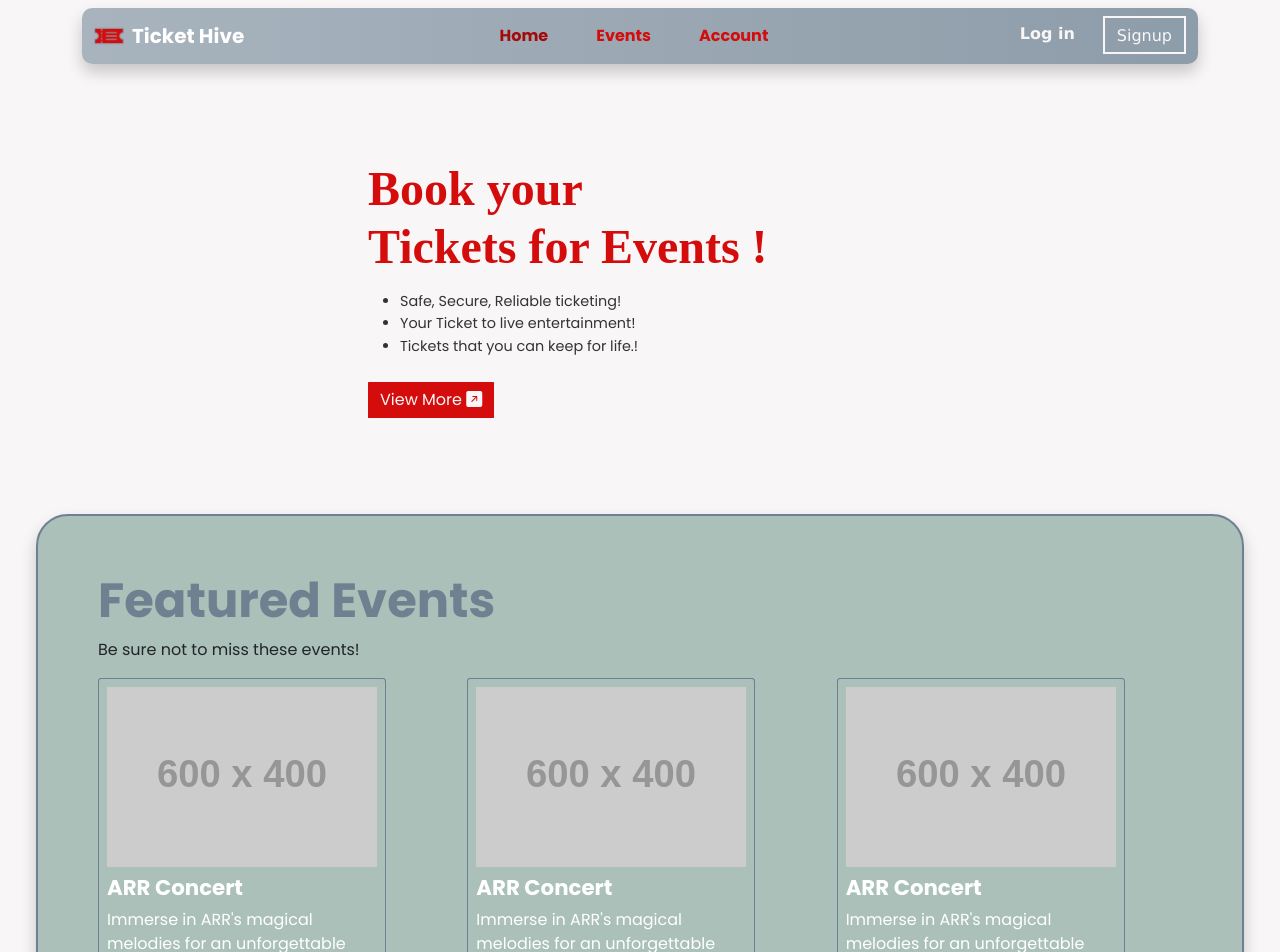
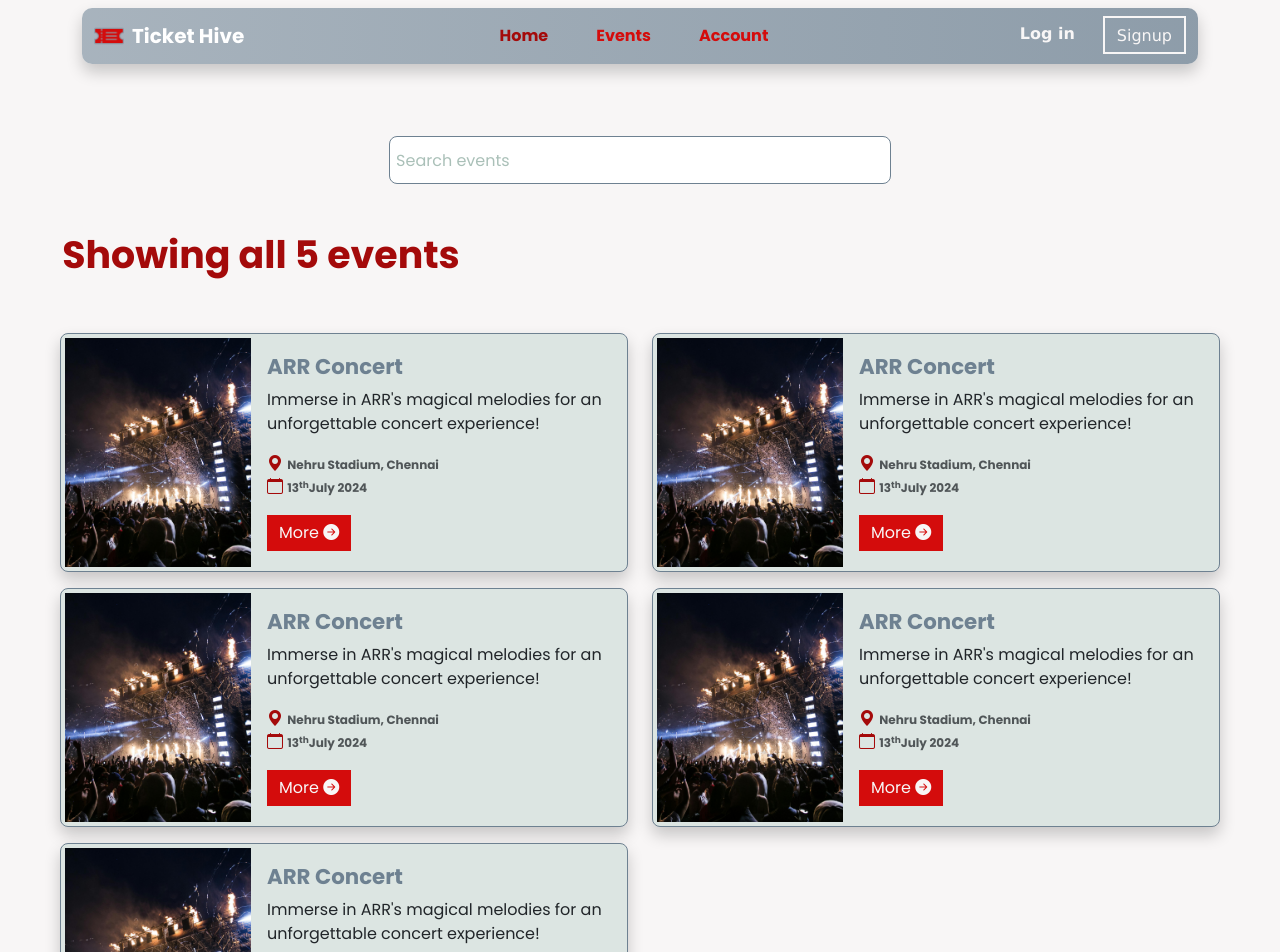
Before and after one commit to santhosh-vairamuthu/tickethive-dapp, a React (Create React App) app: page / in a window 1280 px wide. Shown: the top 952 px of the page. Built offline with nearby package versions, Linux system fonts and the light colour scheme; a web font is replaced by a local one.

Commit message:
event page completed

```diff
--- /dev/null
+++ b/src/Events.js
@@ -0,0 +1,119 @@
+import React from 'react'
+
+const Events = () => {
+    return (
+        <div className='container-fluid Event'>
+
+            <form className='formSearch mt-5 mb-4'>
+                <label htmlFor='searchField'></label>
+                <input id="searchField" name="searchField" type="text" placeholder=' Search events' onChange={(e) => { e.preventDefault(); }}></input>
+            </form>
+
+            <h3 className='mt-5 mb-2'>Showing all 5 events</h3>
+
+            <div className=' p-5 row row-cols-2 '>
+                <div className='col'>
+                    <div className="card mb-3 col p-1 rounded-3" >
+                        <div className="row g-0">
+                            <div className="col-md-4">
+                                <img src="assets/banner.jpeg" alt="..." />
+                            </div>
+                            <div className="col-md-8">
+                                <div className="card-body">
+                                    <h5 className="card-title">ARR Concert</h5>
+                                    <p className="card-text ">Immerse in ARR's magical melodies for an unforgettable concert experience!</p>
+                                    <p className="card-text" style={{marginBottom : "-0.2%"}}><i class="bi bi-geo-alt-fill"></i> <small className="text-body-secondary fw-bolder"> Nehru Stadium, Chennai</small></p>
+                                    <p className="card-text"><i class="bi bi-calendar"></i> <small className="text-body-secondary fw-bolder"> 13<sup>th</sup>July 2024</small></p>
+                                    {/* eslint-disable-next-line jsx-a11y/anchor-is-valid */}
+                                    <a href="#" className='btn'>More <i class="bi bi-arrow-right-circle-fill"></i></a>
+                                </div>
+                            </div>
+                        </div>
+                    </div>
+                </div>
+
+                <div className='col'>
+                    <div className="card mb-3 col p-1 rounded-3" >
+                        <div className="row g-0">
+                            <div className="col-md-4">
+                                <img src="assets/banner.jpeg" alt="..." />
+                            </div>
+                            <div className="col-md-8">
+                                <div className="card-body">
+                                    <h5 className="card-title">ARR Concert</h5>
+                                    <p className="card-text ">Immerse in ARR's magical melodies for an unforgettable concert experience!</p>
+                                    <p className="card-text" style={{marginBottom : "-0.2%"}}><i class="bi bi-geo-alt-fill"></i> <small className="text-body-secondary fw-bolder"> Nehru Stadium, Chennai</small></p>
+                                    <p className="card-text"><i class="bi bi-calendar"></i> <small className="text-body-secondary fw-bolder"> 13<sup>th</sup>July 2024</small></p>
+                                    {/* eslint-disable-next-line jsx-a11y/anchor-is-valid */}
+                                    <a href="#" className='btn'>More <i class="bi bi-arrow-right-circle-fill"></i></a>
+                                </div>
+                            </div>
+                        </div>
+                    </div>
+                </div>
+
+                <div className='col'>
+                    <div className="card mb-3 col p-1 rounded-3" >
+                        <div className="row g-0">
+                            <div className="col-md-4">
+                                <img src="assets/banner.jpeg" alt="..." />
+                            </div>
+                            <div className="col-md-8">
+                                <div className="card-body">
+                                    <h5 className="card-title">ARR Concert</h5>
+                                    <p className="card-text ">Immerse in ARR's magical melodies for an unforgettable concert experience!</p>
+                                    <p className="card-text" style={{marginBottom : "-0.2%"}}><i class="bi bi-geo-alt-fill"></i> <small className="text-body-secondary fw-bolder"> Nehru Stadium, Chennai</small></p>
+                                    <p className="card-text"><i class="bi bi-calendar"></i> <small className="text-body-secondary fw-bolder"> 13<sup>th</sup>July 2024</small></p>
+                                    {/* eslint-disable-next-line jsx-a11y/anchor-is-valid */}
+                                    <a href="#" className='btn'>More <i class="bi bi-arrow-right-circle-fill"></i></a>
+                                </div>
+                            </div>
+                        </div>
+                    </div>
+                </div>
+
+                <div className='col'>
+                    <div className="card mb-3 col p-1 rounded-3" >
+                        <div className="row g-0">
+                            <div className="col-md-4">
+                                <img src="assets/banner.jpeg" alt="..." />
+                            </div>
+                            <div className="col-md-8">
+                                <div className="card-body">
+                                    <h5 className="card-title">ARR Concert</h5>
+                                    <p className="card-text ">Immerse in ARR's magical melodies for an unforgettable concert experience!</p>
+                                    <p className="card-text" style={{marginBottom : "-0.2%"}}><i class="bi bi-geo-alt-fill"></i> <small className="text-body-secondary fw-bolder"> Nehru Stadium, Chennai</small></p>
+                                    <p className="card-text"><i class="bi bi-calendar"></i> <small className="text-body-secondary fw-bolder"> 13<sup>th</sup>July 2024</small></p>
+                                    {/* eslint-disable-next-line jsx-a11y/anchor-is-valid */}
+                                    <a href="#" className='btn'>More <i class="bi bi-arrow-right-circle-fill"></i></a>
+                                </div>
+                            </div>
+                        </div>
+                    </div>
+                </div>
+
+                <div className='col'>
+                    <div className="card mb-3 col p-1 rounded-3" >
+                        <div className="row g-0">
+                            <div className="col-md-4">
+                                <img src="assets/banner.jpeg" alt="..." />
+                            </div>
+                            <div className="col-md-8">
+                                <div className="card-body">
+                                    <h5 className="card-title">ARR Concert</h5>
+                                    <p className="card-text ">Immerse in ARR's magical melodies for an unforgettable concert experience!</p>
+                                    <p className="card-text" style={{marginBottom : "-0.2%"}}><i class="bi bi-geo-alt-fill"></i> <small className="text-body-secondary fw-bolder"> Nehru Stadium, Chennai</small></p>
+                                    <p className="card-text"><i class="bi bi-calendar"></i> <small className="text-body-secondary fw-bolder"> 13<sup>th</sup>July 2024</small></p>
+                                    {/* eslint-disable-next-line jsx-a11y/anchor-is-valid */}
+                                    <a href="#" className='btn'>More <i class="bi bi-arrow-right-circle-fill"></i></a>
+                                </div>
+                            </div>
+                        </div>
+                    </div>
+                </div>
+            </div>
+        </div>
+    )
+}
+
+export default Events
--- a/src/Home.js
+++ b/src/Home.js
@@ -23,7 +23,7 @@ function Home() {
                 <div className="container-fluid p-5  rounded-5 homeViewMore">
                     <div className="container homeViewMoreContent">
                         <h3 className="display-5 fw-bold mt-2">Featured Events</h3>
-                        <p className="col-md-8">Be sure not to miss these events!</p>
+                        <p className="col-md-8 text-white">Be sure not to miss these events!</p>
                         <div className="row row-cols-1 row-cols-sm-1 row-cols-md-3">
                             <div className="col">
                                 <div className="card p-2">
--- a/src/index.css
+++ b/src/index.css
@@ -16,6 +16,17 @@
   --accent-light: hsl(208, 14%, 70%);
 
 }
+
+html, body {
+  height: 100%;
+}
+
+#root {
+  display: flex;
+  flex-direction: column;
+  min-height: 100vh;
+}
+
 
 body {
   margin: 0;
@@ -83,6 +94,7 @@ small {font-size: 0.750rem; /* 12px */}
 }
 
 .Footer{
+  margin-top: auto;
   background-color: var(--accent-dark);
   text-align: center;
 }
@@ -230,3 +242,67 @@ small {font-size: 0.750rem; /* 12px */}
 .Home .homeViewMore .card .getTicket.btn:hover{
   background-color: var(--primary-dark);
 }
+
+.Event .formSearch input[type="text"] {
+  display: flex;
+  flex-direction: row;
+  margin: 0 auto;
+  justify-content: center;
+  width: 40%;
+  height: 3rem;
+  border: 1px solid var(--accent-dark);
+  border-radius: 8px;
+  color: var(--accent-dark);
+  font-weight: medium;
+}
+
+.Event .formSearch input[type="text"]::placeholder{
+  color: var(--secondary);
+  font-weight: lighter;
+}
+
+.Event .formSearch input[type=text]:focus{
+  outline: none !important;
+  border: 2px solid var(--primary);
+}
+
+.Event h3{
+  margin-left: 4%;
+  color: var(--primary-dark);
+}
+
+.Event .card {
+  border: 1px solid var(--accent-dark);
+  background-color: var(--secondary-light);
+  box-shadow: 0 8px 16px rgba(0, 0, 0, 0.2);
+}
+
+.Event .card h5{
+  color: var(--accent-dark);
+}
+
+.Event .card i{
+  color: var(--primary-dark);
+}
+
+.Event .card img{
+  width: 100%;
+  height: 100%;
+  object-fit: cover;
+}
+
+.Event .card .btn{
+  border-radius: 0%;
+  border: none;
+  background-color: var(--primary);
+  color: var(--background);
+}
+
+.Event .card .btn:hover,
+.Event .card .btn:active{
+  background-color: var(--primary-dark);
+}
+
+.Event .card .btn i{
+  color: var(--background);
+}
--- a/src/index.js
+++ b/src/index.js
@@ -3,7 +3,8 @@ import ReactDOM from 'react-dom/client';
 import './index.css';
 // import App from './App';
 // import Login from './Login';
-import Home from './Home';
+// import Home from './Home';
+import Events from './Events';
 import Header from './Header';
 import Footer from './Footer';
 
@@ -12,7 +13,7 @@ root.render(
   <React.StrictMode>
     <>
     <Header />
-    <Home />
+    <Events />
     <Footer/>
     </>
   </React.StrictMode>
```
